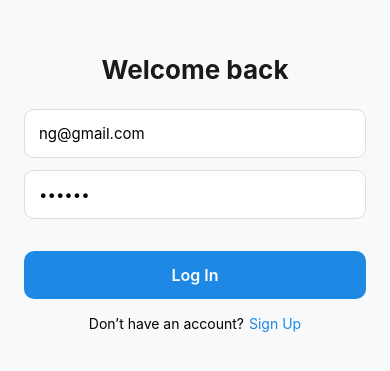
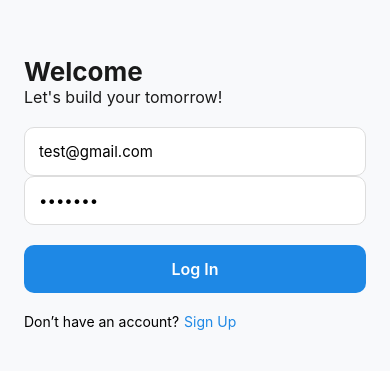
Before and after one commit to NishantGada/tomorrow-frontend, a React Native app: screen / in a window 390 px wide. Shown: the part 229-600 px from the top of the page. Built offline with nearby package versions, Linux system fonts and the light colour scheme.

Commit message:
refactor (Login): updated UI + initial auth logic

```diff
--- a/src/pages/Auth/Login.jsx
+++ b/src/pages/Auth/Login.jsx
@@ -1,31 +1,51 @@
 import React, { useState } from 'react';
-import { View, Text, TextInput, TouchableOpacity, StyleSheet, ScrollView } from 'react-native';
+import { ScrollView, StyleSheet, Text, TextInput, TouchableOpacity, View } from 'react-native';
 import { useAuth } from '../../context/AuthContext';
 
 export default function Login({ navigation }) {
-  const [email, setEmail] = useState("ng@gmail.com");
-  const [password, setPassword] = useState('qweqwe');
+  const [email, setEmail] = useState("test@gmail.com");
+  const [password, setPassword] = useState("qweasd2");
   const { login } = useAuth();
-
-  // const handleLogin = (userData) => {
-  //   login(userData); // sets user globally
-  // };
 
   const handleSignupPress = () => {
     navigation.navigate("Signup");
   }
+
+  const validateCredentials = async () => {
+    try {
+      return true
+    } catch (error) {
+      return false
+    }
+  }
+
+  const raiseInvalidCredentialsError = async () => {
+    alert('Invalid Credentials!');
+  }
+
+  // const redirectToHomePage = (email, password) => {
+  //   console.log("redirectToHomePage email, password: ", email, password);
+  //   setLoggedInUser({ ...loggedInUser, username: email, password: password });
+  // }
 
   const handleLogin = () => {
     if (!email || !password) {
       alert('Please fill all fields');
       return;
     }
-    login();
+    const userData = {
+      username: email,
+      password: password
+    }
+    validateCredentials() ? login(userData) : raiseInvalidCredentialsError()
   };
 
   return (
     <ScrollView contentContainerStyle={styles.container}>
-      <Text style={styles.title}>Welcome back</Text>
+      <View>
+        <Text style={styles.title}>Welcome</Text>
+        <Text style={styles.subTitle}>Let's build your tomorrow!</Text>
+      </View>
 
       <View style={styles.inputContainer}>
         <TextInput
@@ -56,9 +76,28 @@ export default function Login({ navigation }) {
 }
 
 const styles = StyleSheet.create({
-  container: { flexGrow: 1, justifyContent: 'center', alignItems: 'center', padding: 24, backgroundColor: '#F8F9FB' },
-  title: { fontSize: 26, fontWeight: '700', color: '#1A1A1A', marginBottom: 24 },
-  inputContainer: { width: '100%', marginBottom: 20 },
+  container: {
+    flexGrow: 1,
+    justifyContent: 'center',
+    alignItems: 'flex-start',
+    rowGap: 20,
+    padding: 24,
+    backgroundColor: '#F8F9FB'
+  },
+  title: {
+    fontSize: 26,
+    fontWeight: '700',
+    color: '#1A1A1A',
+  },
+  subTitle: {
+    fontSize: 16,
+    color: '#1A1A1A',
+  },
+  inputContainer: {
+    width: '100%',
+    flexDirection: 'column',
+    rowGap: '20'
+  },
   input: {
     backgroundColor: '#fff',
     padding: 14,
@@ -66,7 +105,6 @@ const styles = StyleSheet.create({
     fontSize: 15,
     borderWidth: 1,
     borderColor: '#ddd',
-    marginBottom: 12,
   },
   button: {
     backgroundColor: '#1E88E5',
@@ -74,8 +112,14 @@ const styles = StyleSheet.create({
     borderRadius: 10,
     width: '100%',
     alignItems: 'center',
-    marginBottom: 16,
   },
-  buttonText: { color: '#fff', fontWeight: '600', fontSize: 16 },
-  linkText: { color: '#1E88E5', fontSize: 14 },
+  buttonText: {
+    color: '#fff',
+    fontWeight: '600',
+    fontSize: 16
+  },
+  linkText: {
+    color: '#1E88E5',
+    fontSize: 14
+  },
 });
```
